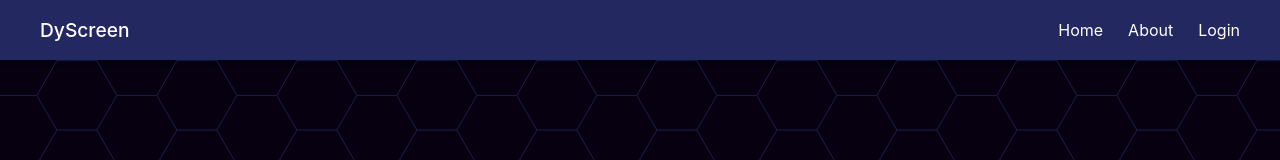
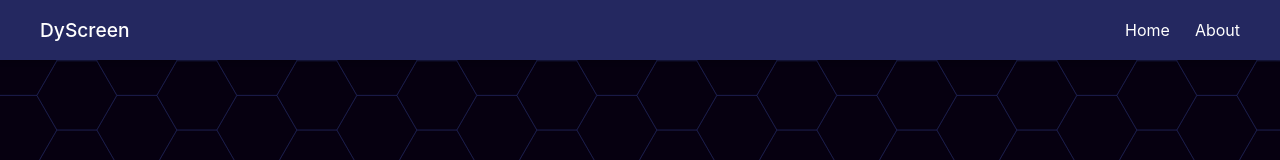
Before and after one commit to khmelfe/Dyscreen, a React (Create React App) app in the folder front/frontapp/: page / in a window 1280 px wide. Shown: the top 160 px of the page. Built offline with nearby package versions, Linux system fonts and the light colour scheme.

Commit message:
removed login from nav bar

```diff
--- a/front/frontapp/src/Pages/Nav_Bar.jsx
+++ b/front/frontapp/src/Pages/Nav_Bar.jsx
@@ -8,7 +8,7 @@ export default function Navbar() {
             <ul className="nav-links">
                 <li><a href="/">Home</a></li>
                 <li><a href="/about">About</a></li>
-                <li><a href="/login">Login</a></li>
+                {/* <li><a href="/login">Login</a></li> */}
             </ul>
         </nav>
     );
```
